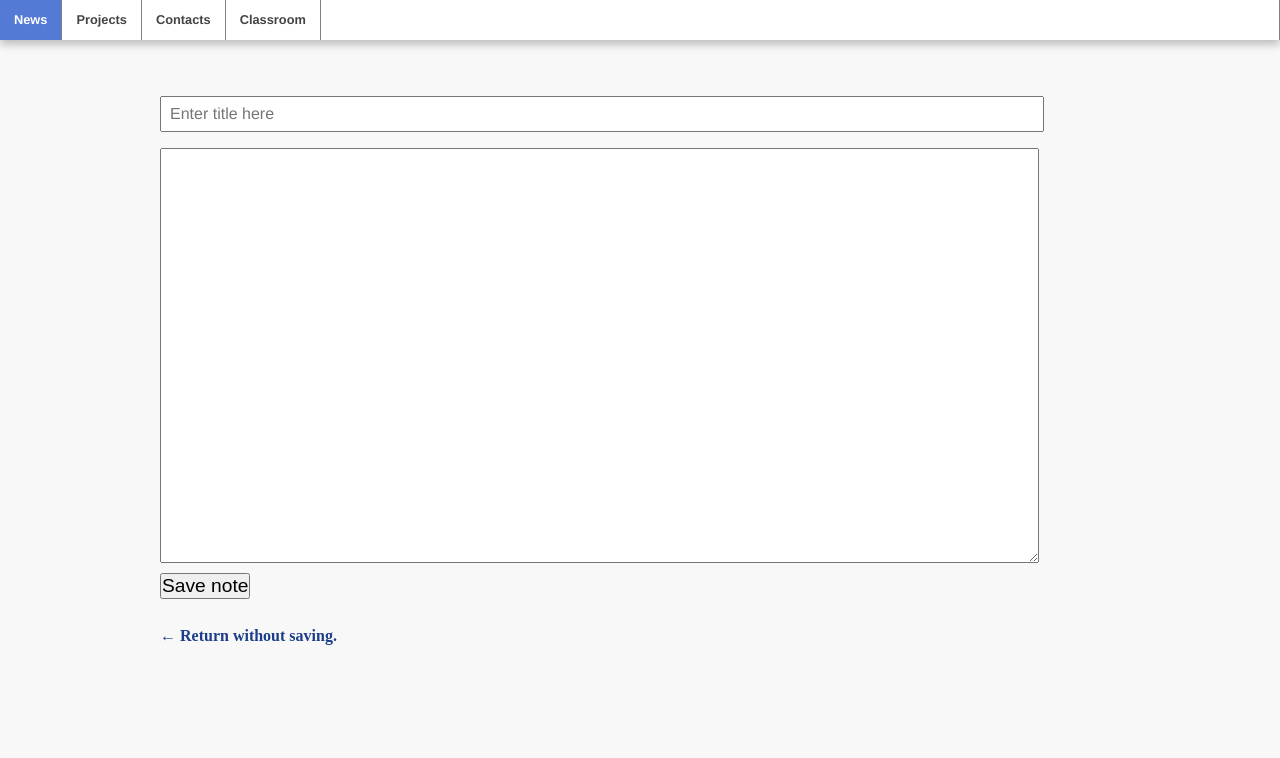
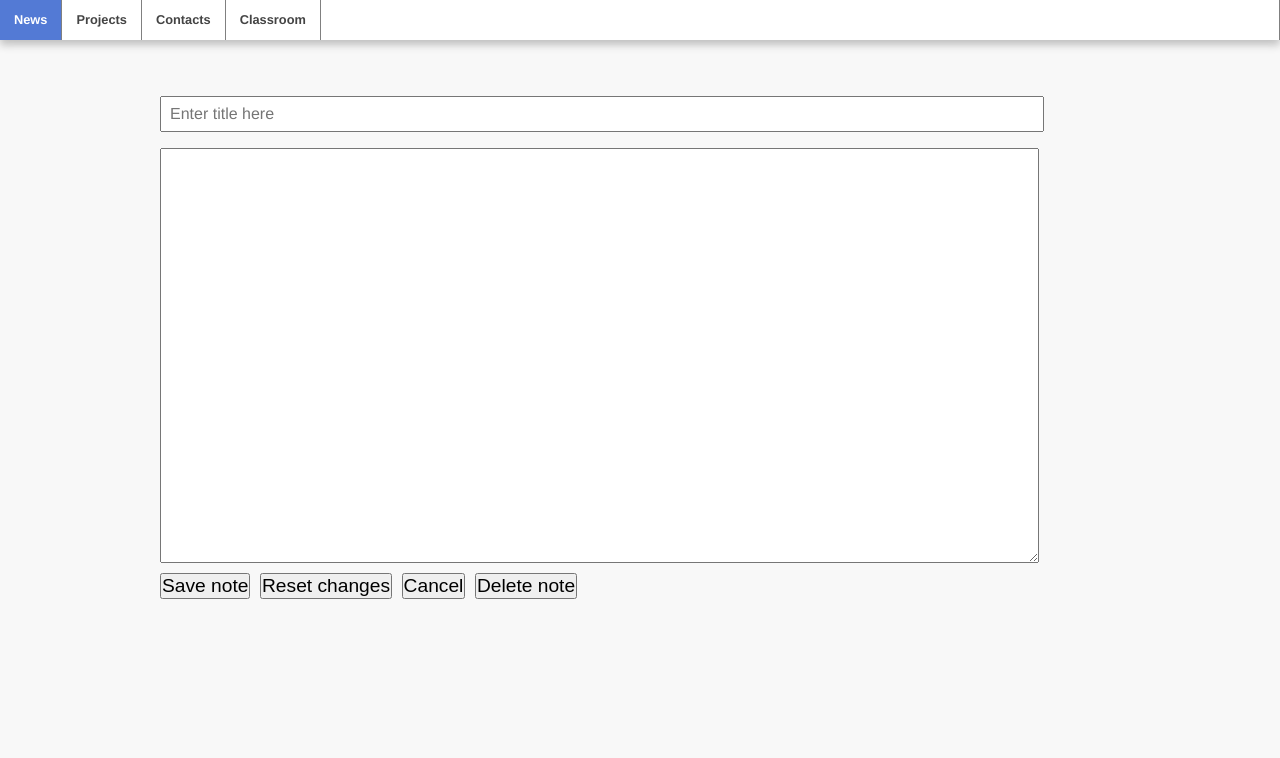
Before and after one commit to andresgsaravia/research-engine, a Python web app: template templates/note_edit.html in a window 1280 px wide. Shown: the top 758 px of the page. Run offline with Jinja, Linux system fonts and the light colour scheme; the template is opened without the code that fills it, so the values that code supplies are empty; some libraries are stand-ins or nearby versions.

Commit message:
Now I can delete a Notebook's note. Closes #79

```diff
--- a/css/new_note.css
+++ b/css/new_note.css
@@ -26,8 +26,11 @@ textarea {
     height: 30em;
 }
 
-input[type=submit] {
+.bottom-buttons {
     margin-top: 0.5em;
     margin-bottom: 0.5em;
     font-size: 1.2em;
+    position: relative;
+    float: left;
+    margin-right: 0.5em;
 }
--- a/css/note.css
+++ b/css/note.css
@@ -24,7 +24,7 @@
     padding-left: 1em;
     padding-right: 1em;
     border-bottom: 1px solid black;
-    background: #EBF1FF;
+    background: #9BB3EA;
     border-top-right-radius: 0.5em;
     border-top-left-radius: 0.5em;
 }
--- a/css/notebooks.css
+++ b/css/notebooks.css
@@ -103,7 +103,7 @@
 
 .note .title {
     border-bottom: 1px solid black;
-    background: #EBF1FF;
+    background: #9BB3EA;
     border-top-right-radius: 0.5em;
     border-top-left-radius: 0.5em;
 }
--- a/templates/note_edit.html
+++ b/templates/note_edit.html
@@ -21,20 +21,31 @@
     });
   </script>
 
+<script language="javascript">
+  function are_you_sure(){return confirm("Are you sure you want to delete this note?"); }
+</script>
+
 {% endblock %}
 
 {% block content %}
 
 <form method="post">
+  <input type="hidden" name="action" value="edit">
   <input type="text" name="title" value="{{note.title}}" placeholder="Enter title here">
   <textarea name="content">{{note.content}}</textarea>
-  <div class="submit-button">
-    <input type="submit" value="Save note">
-  </div>
+  <input type="submit" class="bottom-buttons" value="Save note">
+  <input type="reset" class="bottom-buttons" value="Reset changes" />
 </form>
+
+<form method="post" onSubmit="return are_you_sure()">
+  <input type="hidden" name="action" value="delete" />
+  <input type="button" class="bottom-buttons" value="Cancel"
+	 onClick="window.location = '/projects/project/{{project_key}}/nb/note/{{note.key()}}'"/>
+  <input type="submit" class="bottom-buttons" value="Delete note" />
+</form>
+
+
 
 <br/><div class="error">{{error}}</div>
 
-<a href="/projects/project/{{project_key}}/nb/note/{{note.key()}}">&larr; Return without saving.</a>
-
 {% endblock %}
```
Also changed, not shown: src/projects.py (+26 -19 lines).
